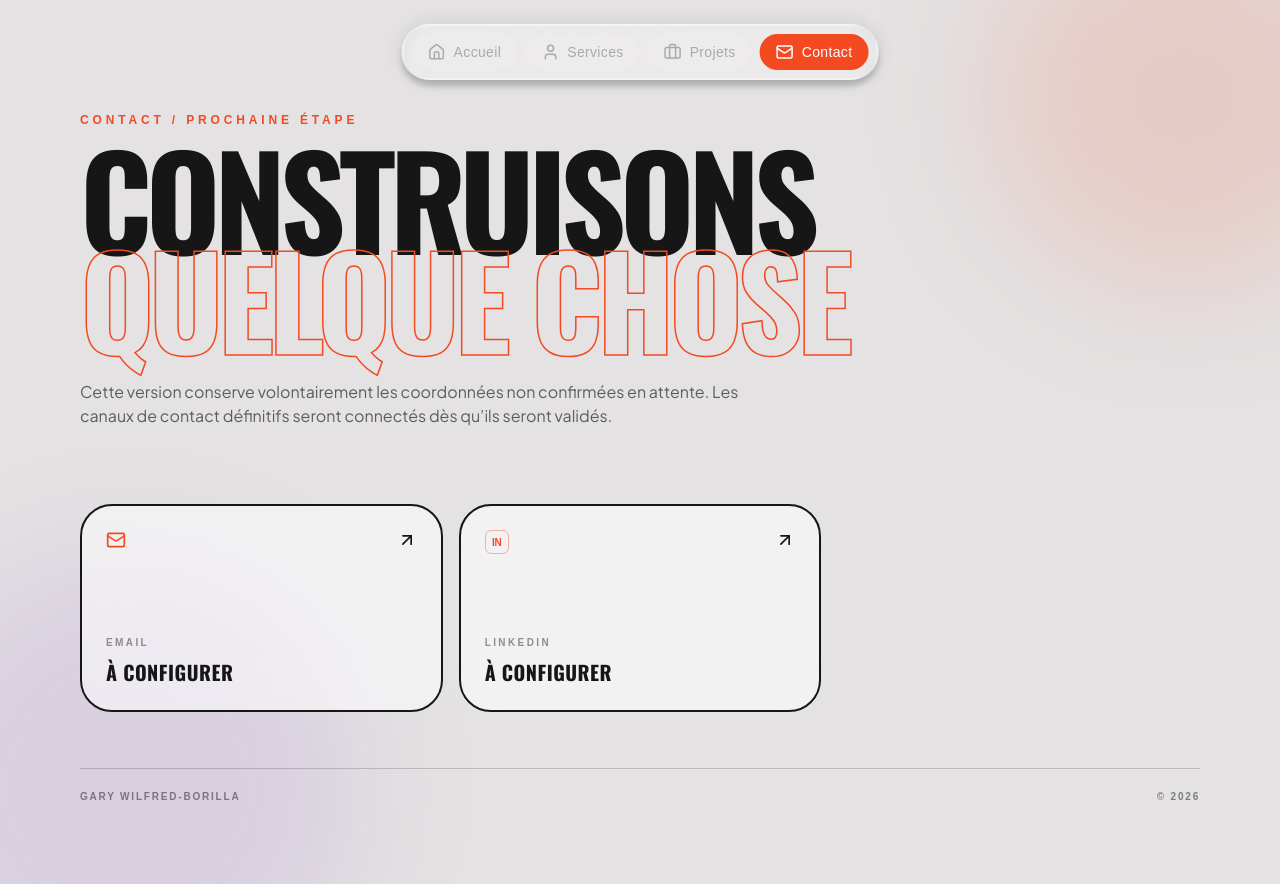
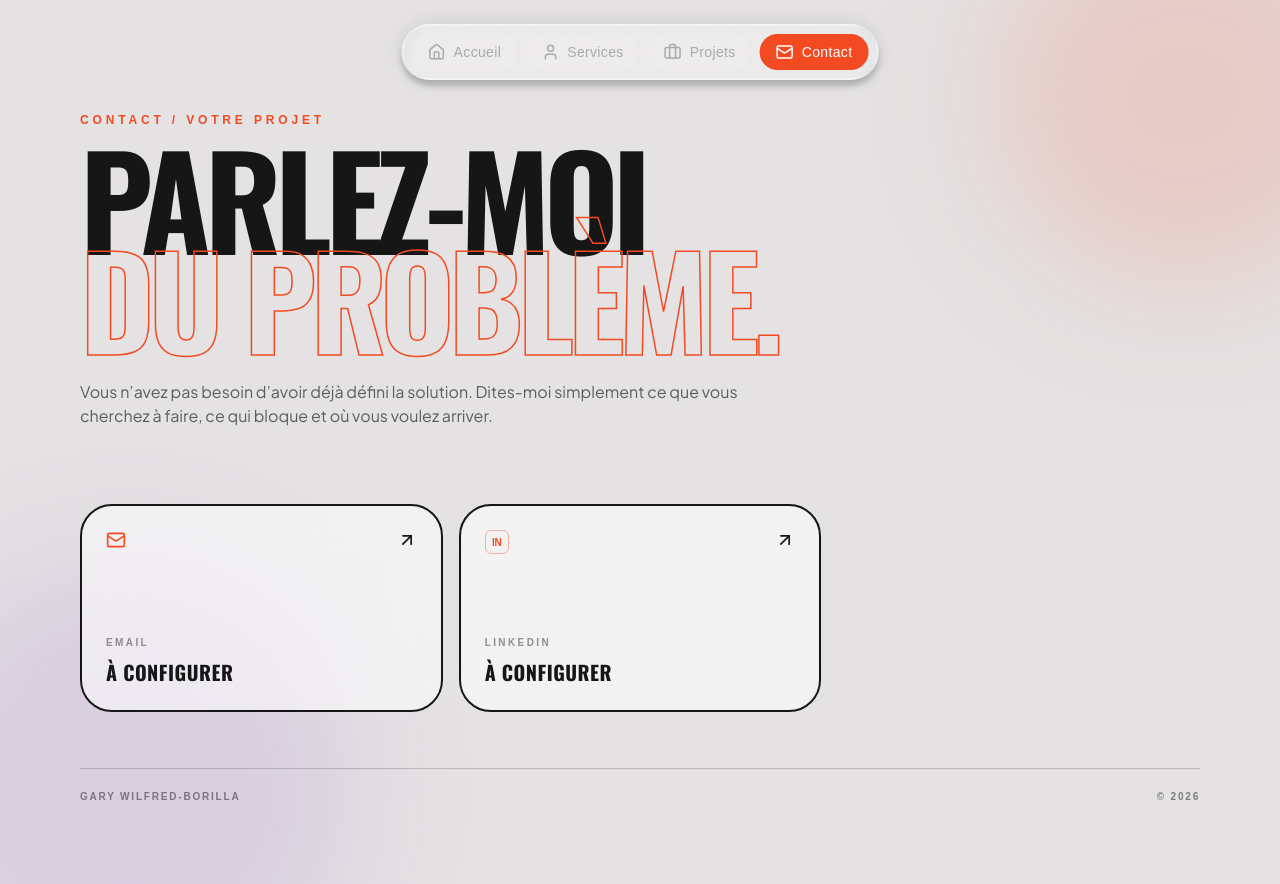
Before and after one commit to nuhfear1/Visit-card, a Next.js app: page /Visit-card/contact in a window 1280 px wide. Built offline with nearby package versions, Linux system fonts and the light colour scheme.

Commit message:
copy: orienter la page contact vers le projet

```diff
--- a/src/components/Contact.tsx
+++ b/src/components/Contact.tsx
@@ -29,13 +29,13 @@ export default function Contact() {
 
       <div className="mx-auto flex min-h-[75vh] max-w-7xl flex-col justify-between gap-16">
         <div ref={titleRef}>
-          <div className="mb-5 text-xs font-bold uppercase tracking-[0.32em] text-[#F44A22]">CONTACT / PROCHAINE ÉTAPE</div>
+          <div className="mb-5 text-xs font-bold uppercase tracking-[0.32em] text-[#F44A22]">CONTACT / VOTRE PROJET</div>
           <h1 className="max-w-5xl font-oswald text-[13vw] font-black uppercase leading-[0.78] tracking-tighter md:text-[10vw]">
-            CONSTRUISONS
-            <span className="block text-stroke-orange">QUELQUE CHOSE</span>
+            PARLEZ-MOI
+            <span className="block text-stroke-orange">DU PROBLÈME.</span>
           </h1>
           <p className="mt-8 max-w-2xl font-jakarta text-sm leading-7 text-[#161616]/65 md:text-base">
-            Cette version conserve volontairement les coordonnées non confirmées en attente. Les canaux de contact définitifs seront connectés dès qu’ils seront validés.
+            Vous n’avez pas besoin d’avoir déjà défini la solution. Dites-moi simplement ce que vous cherchez à faire, ce qui bloque et où vous voulez arriver.
           </p>
         </div>
 
```
